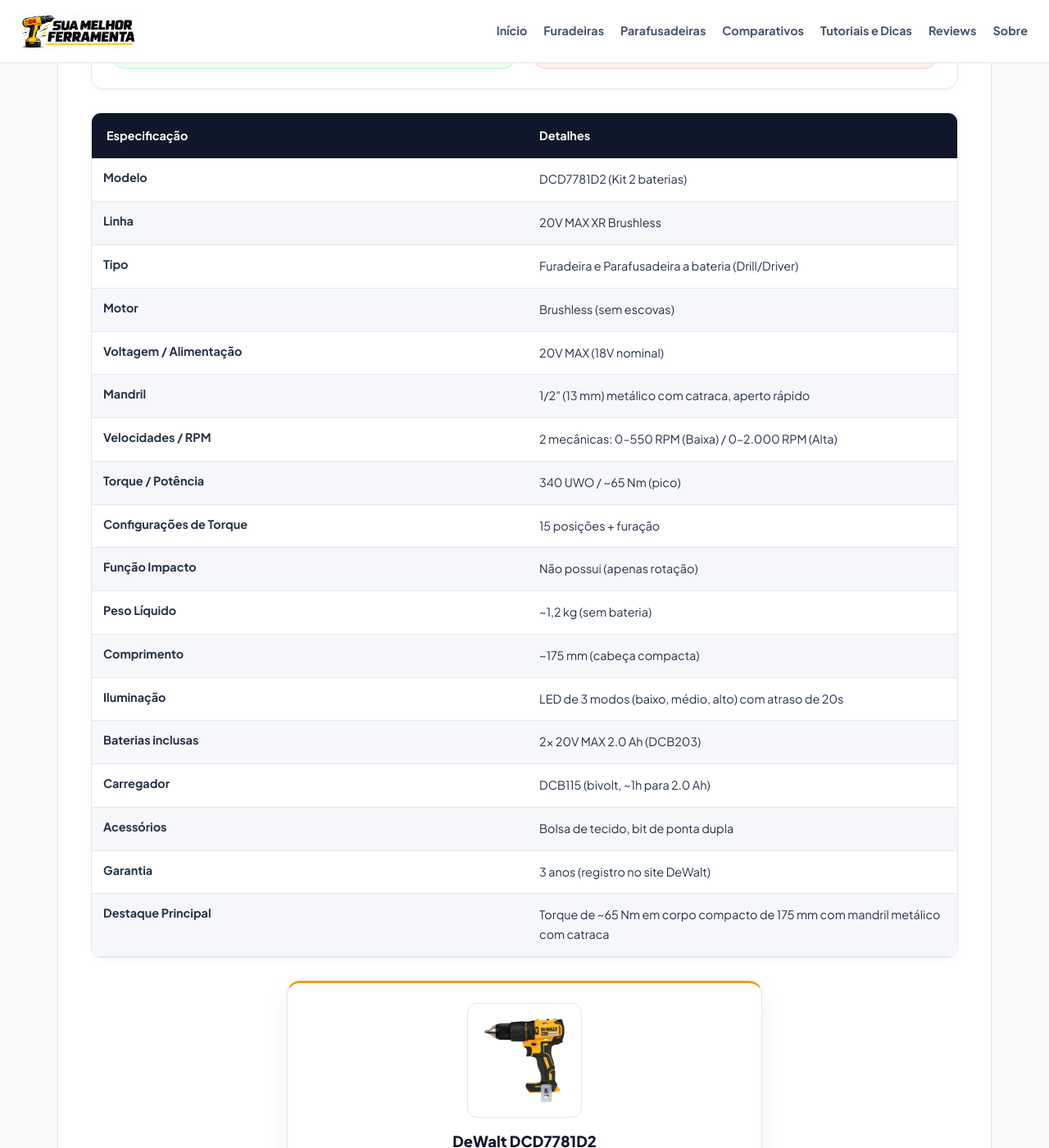
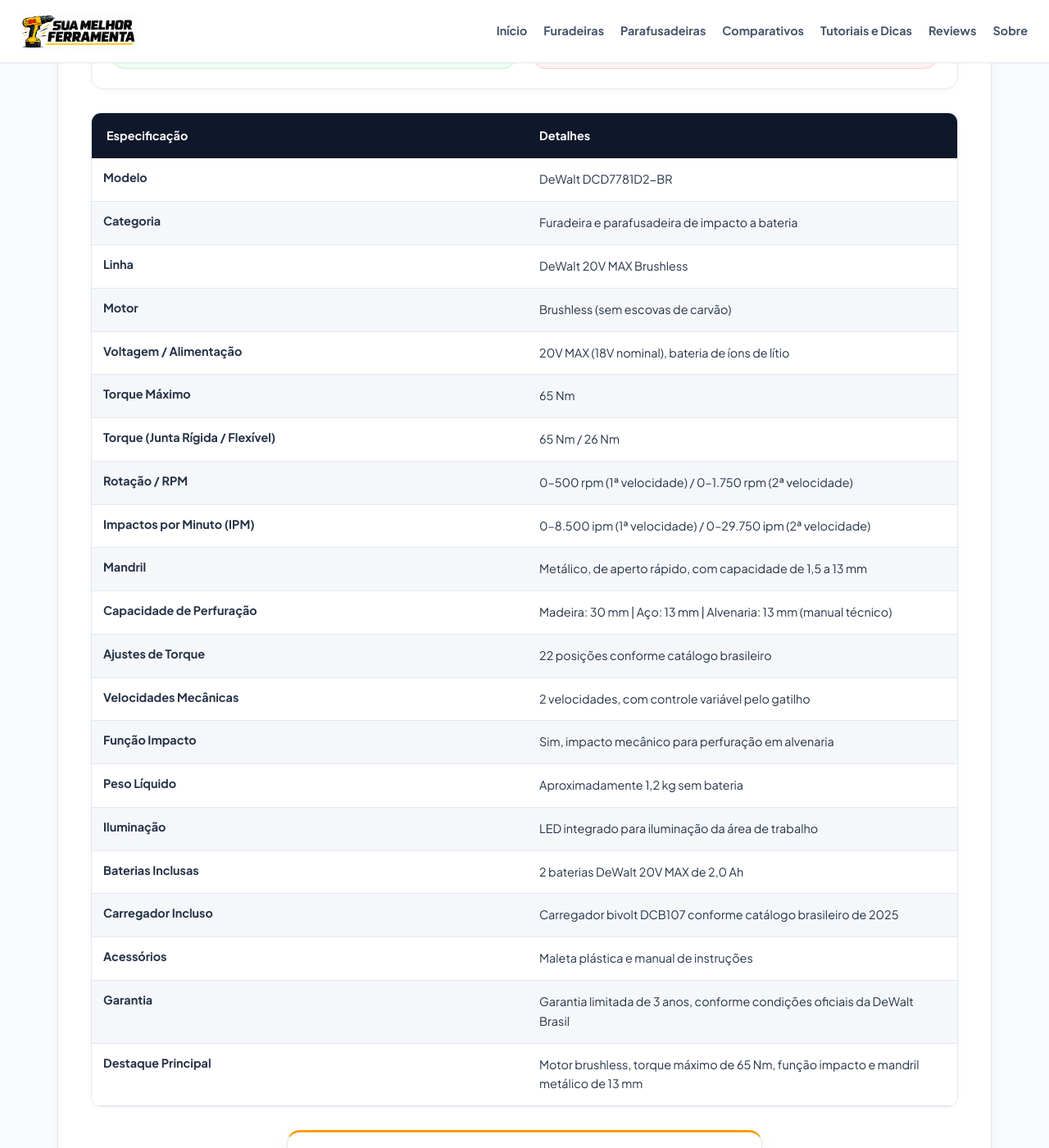
Before and after one commit to membroequipe/SiteReview, a Jekyll site: the page built from _posts/2026-10-24-review-dewalt-dcd7781d2.md, in a window 1280 px wide and 1400 px high, scrolled down 2327 px. Shown: the whole window at 82% size. Built offline with Jekyll 4.4.1, drawn with Linux system fonts in a browser that asks for light colours; some of the changed text lies outside the part shown.

Commit message:
Update produtos.yml

```diff
--- a/_data/produtos.yml
+++ b/_data/produtos.yml
@@ -405,51 +405,60 @@
     - nome: "Garantia"
       valor: "3 anos (mediante registro no site oficial)"
 
+
 dewalt_dcd7781d2:
   nome: "DeWalt DCD7781D2"
-  descricao: "Furadeira/Parafusadeira 20V Brushless, 65 Nm, mandril 1/2\" metálico — kit com 2 baterias"
+  descricao: "Furadeira e parafusadeira de impacto 20V MAX brushless, com torque máximo de 65 Nm, mandril metálico de 13 mm e kit com duas baterias de 2 Ah"
   imagem: "/assets/images/posts/dewalt-dcd7781d2.png"
+
   links:
     amazon: ""
     mercadolivre: ""
     shopee: ""
+
   especificacoes:
     - nome: "Modelo"
-      valor: "DCD7781D2 (Kit 2 baterias)"
+      valor: "DeWalt DCD7781D2-BR"
+    - nome: "Categoria"
+      valor: "Furadeira e parafusadeira de impacto a bateria"
     - nome: "Linha"
-      valor: "20V MAX XR Brushless"
-    - nome: "Tipo"
-      valor: "Furadeira e Parafusadeira a bateria (Drill/Driver)"
+      valor: "DeWalt 20V MAX Brushless"
     - nome: "Motor"
-      valor: "Brushless (sem escovas)"
+      valor: "Brushless (sem escovas de carvão)"
     - nome: "Voltagem / Alimentação"
-      valor: "20V MAX (18V nominal)"
+      valor: "20V MAX (18V nominal), bateria de íons de lítio"
+    - nome: "Torque Máximo"
+      valor: "65 Nm"
+    - nome: "Torque (Junta Rígida / Flexível)"
+      valor: "65 Nm / 26 Nm"
+    - nome: "Rotação / RPM"
+      valor: "0–500 rpm (1ª velocidade) / 0–1.750 rpm (2ª velocidade)"
+    - nome: "Impactos por Minuto (IPM)"
+      valor: "0–8.500 ipm (1ª velocidade) / 0–29.750 ipm (2ª velocidade)"
     - nome: "Mandril"
-      valor: "1/2\" (13 mm) metálico com catraca, aperto rápido"
-    - nome: "Velocidades / RPM"
-      valor: "2 mecânicas: 0–550 RPM (Baixa) / 0–2.000 RPM (Alta)"
-    - nome: "Torque / Potência"
-      valor: "340 UWO / ~65 Nm (pico)"
-    - nome: "Configurações de Torque"
-      valor: "15 posições + furação"
+      valor: "Metálico, de aperto rápido, com capacidade de 1,5 a 13 mm"
+    - nome: "Capacidade de Perfuração"
+      valor: "Madeira: 30 mm | Aço: 13 mm | Alvenaria: 13 mm (manual técnico)"
+    - nome: "Ajustes de Torque"
+      valor: "22 posições conforme catálogo brasileiro"
+    - nome: "Velocidades Mecânicas"
+      valor: "2 velocidades, com controle variável pelo gatilho"
     - nome: "Função Impacto"
-      valor: "Não possui (apenas rotação)"
+      valor: "Sim, impacto mecânico para perfuração em alvenaria"
     - nome: "Peso Líquido"
-      valor: "~1,2 kg (sem bateria)"
-    - nome: "Comprimento"
-      valor: "~175 mm (cabeça compacta)"
+      valor: "Aproximadamente 1,2 kg sem bateria"
     - nome: "Iluminação"
-      valor: "LED de 3 modos (baixo, médio, alto) com atraso de 20s"
-    - nome: "Baterias inclusas"
-      valor: "2x 20V MAX 2.0 Ah (DCB203)"
-    - nome: "Carregador"
-      valor: "DCB115 (bivolt, ~1h para 2.0 Ah)"
+      valor: "LED integrado para iluminação da área de trabalho"
+    - nome: "Baterias Inclusas"
+      valor: "2 baterias DeWalt 20V MAX de 2,0 Ah"
+    - nome: "Carregador Incluso"
+      valor: "Carregador bivolt DCB107 conforme catálogo brasileiro de 2025"
     - nome: "Acessórios"
-      valor: "Bolsa de tecido, bit de ponta dupla"
+      valor: "Maleta plástica e manual de instruções"
     - nome: "Garantia"
-      valor: "3 anos (registro no site DeWalt)"
+      valor: "Garantia limitada de 3 anos, conforme condições oficiais da DeWalt Brasil"
     - nome: "Destaque Principal"
-      valor: "Torque de ~65 Nm em corpo compacto de 175 mm com mandril metálico com catraca"
+      valor: "Motor brushless, torque máximo de 65 Nm, função impacto e mandril metálico de 13 mm"
 
 
 dewalt_dcd716d2:
```
